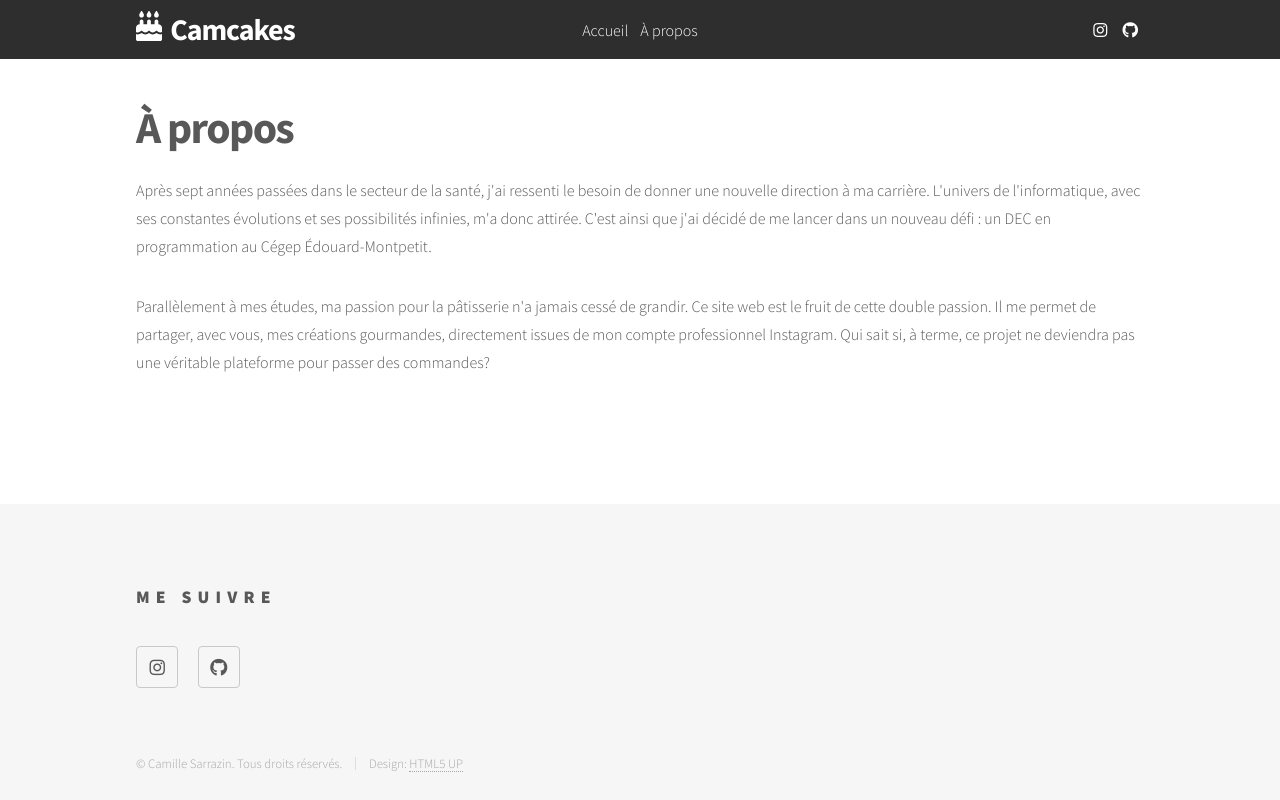
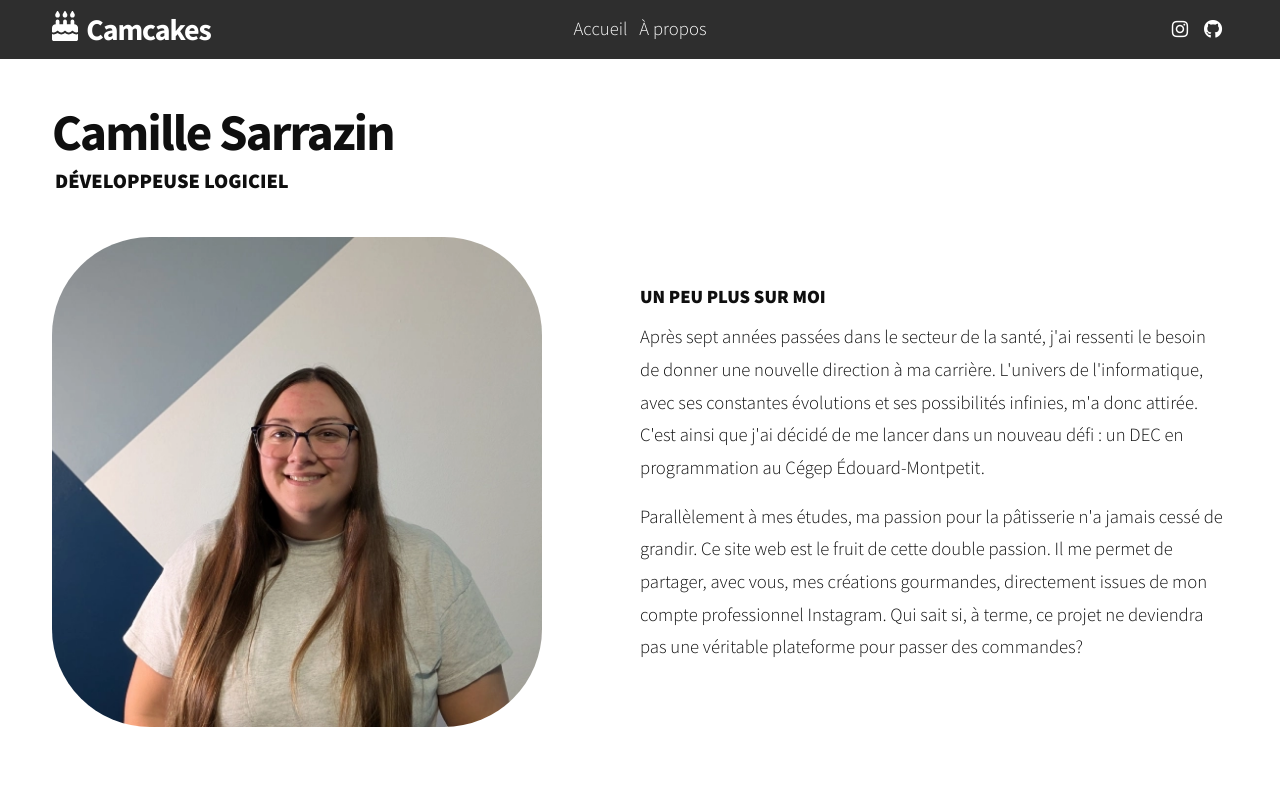
Before and after one commit to CamilleSarrazin/CamCakes, a website: page public/apropos.html in a window 1280 px wide. Shown: the top 800 px of the page. Drawn offline with Linux system fonts and the light colour scheme.

Commit message:
Design of the About me page

```diff
--- a/public/apropos.html
+++ b/public/apropos.html
@@ -75,13 +75,28 @@
 					</nav>
 
 				<!-- Main -->
-					<div id="main">
-						<div class="inner">
-							<h1>À propos</h1>
-							<p>Après sept années passées dans le secteur de la santé, j'ai ressenti le besoin de donner une nouvelle direction à ma carrière. L'univers de l'informatique, avec ses constantes évolutions et ses possibilités infinies, m'a donc attirée. C'est ainsi que j'ai décidé de me lancer dans un nouveau défi : un DEC en programmation au Cégep Édouard-Montpetit.
-							<p>Parallèlement à mes études, ma passion pour la pâtisserie n'a jamais cessé de grandir. Ce site web est le fruit de cette double passion. Il me permet de partager, avec vous, mes créations gourmandes, directement issues de mon compte professionnel Instagram. Qui sait si, à terme, ce projet ne deviendra pas une véritable plateforme pour passer des commandes?</p>
+				<div id="main">
+					<div class="inner" id="propos">
+						<h1>Camille Sarrazin</h1>
+						<h2>Développeuse logiciel</h2>
+						<div class="propos-container">
+							<div class="photo">
+								<img src="/images/camille.webp">
+							</div>
+							<div class="description">
+								<h3>Un peu plus sur moi</h3>
+								<p>Après sept années passées dans le secteur de la santé, j'ai ressenti le besoin de donner une nouvelle
+									direction à ma carrière. L'univers de l'informatique, avec ses constantes évolutions et ses possibilités
+									infinies, m'a donc attirée. C'est ainsi que j'ai décidé de me lancer dans un nouveau défi : un DEC en
+									programmation au Cégep Édouard-Montpetit.
+								<p>Parallèlement à mes études, ma passion pour la pâtisserie n'a jamais cessé de grandir. Ce site web est le
+									fruit de cette double passion. Il me permet de partager, avec vous, mes créations gourmandes,
+									directement issues de mon compte professionnel Instagram. Qui sait si, à terme, ce projet ne deviendra
+									pas une véritable plateforme pour passer des commandes?</p>
+							</div>
 						</div>
 					</div>
+				</div>
 
 				<!-- Footer -->
 				<footer id="footer">
--- a/public/assets/css/camcakes.css
+++ b/public/assets/css/camcakes.css
@@ -1,3 +1,5 @@
+/* Header */
+
 #header {
     background-color: #2E2E2E;
     color: white;
@@ -81,6 +83,8 @@
     color: #0db0e2 !important;
 }
 
+/* Main */
+
 #main {
     margin-top: 40px;
 }
@@ -88,6 +92,73 @@
 #main h1 {
     margin-bottom: 20px;
 }
+
+/* A propos */
+
+#propos h1 {
+    margin-bottom: 0;
+}
+
+#propos h2 {
+    padding-left: 3px;
+    margin-bottom: 40px;
+}
+
+#propos h3 {
+    margin-bottom: 10px;
+}
+
+#propos p {
+    margin-bottom: 16px;
+}
+
+#propos img {
+    max-width: 100%;
+    border-radius: 20%;
+}
+
+.propos-container {
+    display: grid;
+    grid-template-columns: repeat(12, 1fr);
+    grid-row-gap: 40px;
+}
+
+.propos-container .photo, .propos-container .description {
+    display: flex;
+    flex-direction: column;
+    justify-content: center;
+}
+.propos-container .photo {
+    grid-column-start: 1;
+    grid-column-end: 6;
+}
+
+.propos-container .description {
+    grid-column-start: 7;
+    grid-column-end: 13;
+}
+
+@media screen and (max-width: 1050px) {
+    .propos-container {
+        grid-template-rows: repeat(2, auto);
+    }
+
+    .propos-container .photo {
+        grid-area: 1 / 4 / 2 / 10;
+    }
+
+    .propos-container .description {
+        grid-area: 2 / 1 / 3 / 13;
+    }
+}
+
+@media screen and (max-width: 700px) {
+    .propos-container .photo {
+        grid-area: 1 / 2 / 2 / 12;
+    }
+}
+
+/* Mobile */
 
 @media screen and (max-width: 525px) {
     #header .inner {
--- a/public/assets/css/main.css
+++ b/public/assets/css/main.css
@@ -116,7 +116,7 @@ input, select, textarea {
 /* Type */
 
 	body, input, select, textarea {
-		color: #585858;
+		color: #0f0f0f;
 		font-family: "Source Sans Pro", Helvetica, sans-serif;
 		font-size: 16pt;
 		font-weight: 300;
@@ -134,7 +134,7 @@ input, select, textarea {
 		@media screen and (max-width: 1280px) {
 
 			body, input, select, textarea {
-				font-size: 12pt;
+				font-size: 14pt;
 			}
 
 		}
@@ -200,7 +200,6 @@ input, select, textarea {
 		line-height: 1.5;
 		margin: 0 0 2em 0;
 		text-transform: uppercase;
-		letter-spacing: 0.35em;
 	}
 
 		h2 a, h3 a, h4 a, h5 a, h6 a {
```
Also changed, not shown: public/images/camille.jpg (added), public/images/camille.webp (added).
